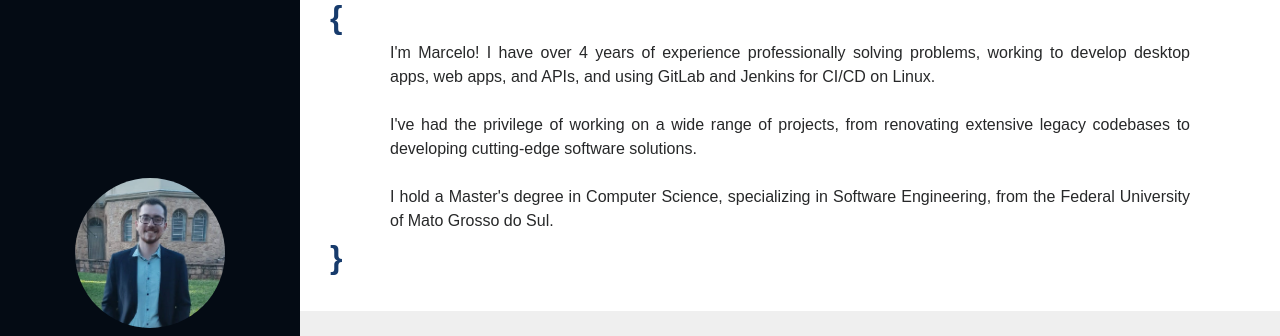
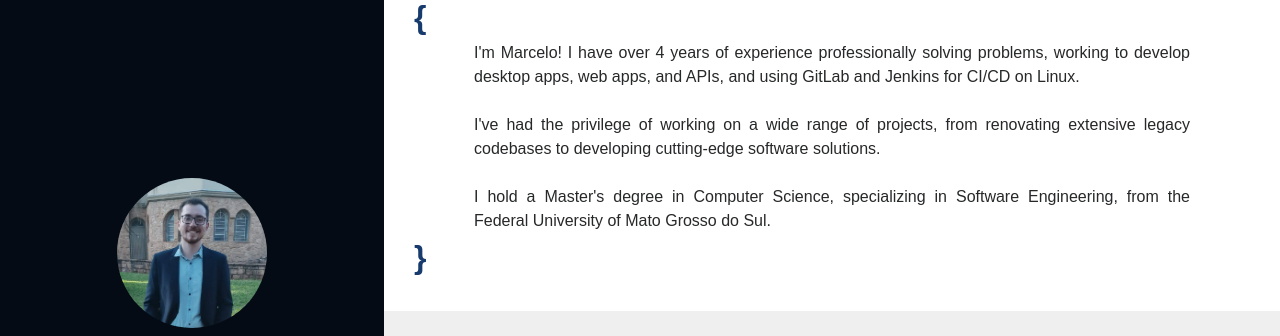
Before and after one commit to marcelohnq/marcelohnq.github.io, a plain HTML site: page index.html in a window 1280 px wide. Shown: the part 83-419 px from the top of the page. Drawn offline with nearby package versions, Linux system fonts and the light colour scheme; no server answers; a web font is replaced by a local one.

Commit message:
fix: sidebar width

```diff
--- a/assets/css/style.css
+++ b/assets/css/style.css
@@ -22,7 +22,7 @@ a:hover {
   top: 0;
   left: 0;
   bottom: 0;
-  width: 300px;
+  width: 30vw;
   transition: all ease-in-out 0.5s;
   z-index: 9997;
   transition: all 0.5s;
@@ -98,7 +98,7 @@ a:hover {
 }
 
 #main {
-  margin-left: 300px;
+  margin-left: 30vw;
 }
 
 #main p {
```
